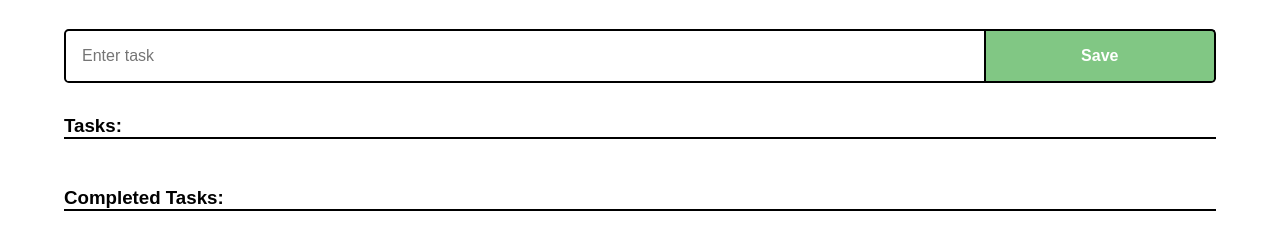
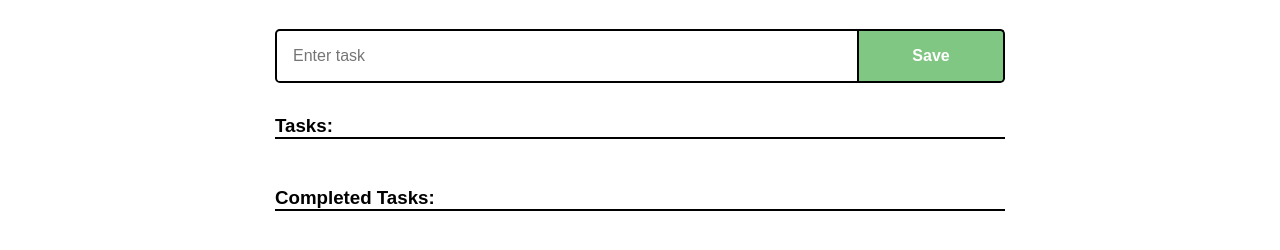
Before and after one commit to AmanatM/Todo-pure_js-, a plain HTML site: page index.html in a window 1280 px wide. Shown: the part 72-322 px from the top of the page. Drawn offline with Linux system fonts and the light colour scheme.

Commit message:
Computer normal view

```diff
--- a/style.css
+++ b/style.css
@@ -13,7 +13,7 @@ body {
 
 div.container {
 	width: 90%;
-	max-width: 1280px;
+	max-width: 730px;
 	margin: 0 auto;
 }
 
@@ -95,3 +95,8 @@ input[type="checkbox"] {
 	border: none;
 
 }
+
+
+@media screen and (min-width: 730px) {
+
+}
```
